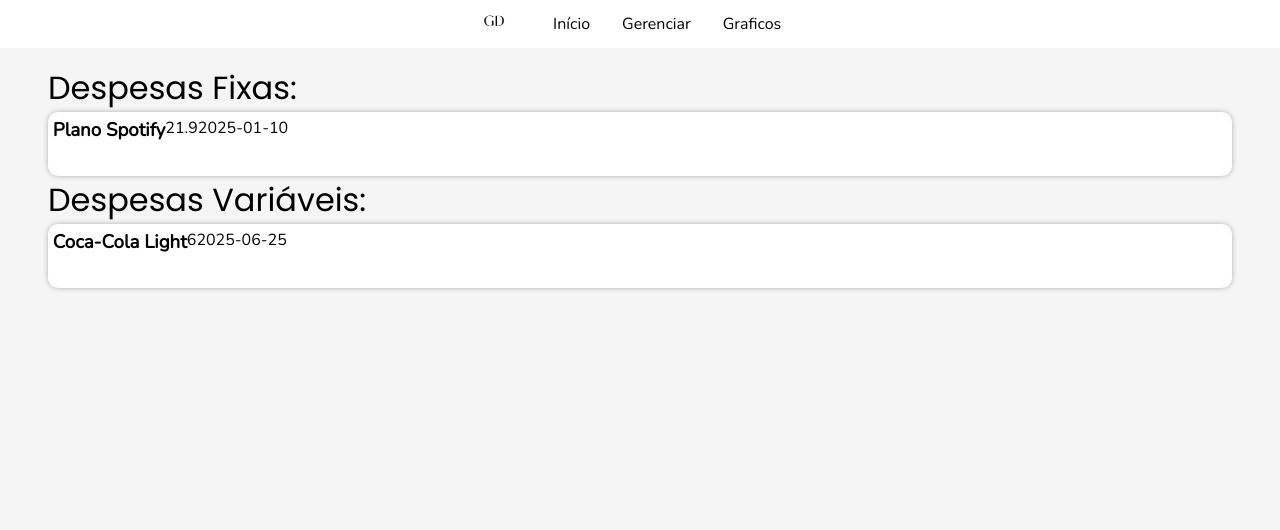
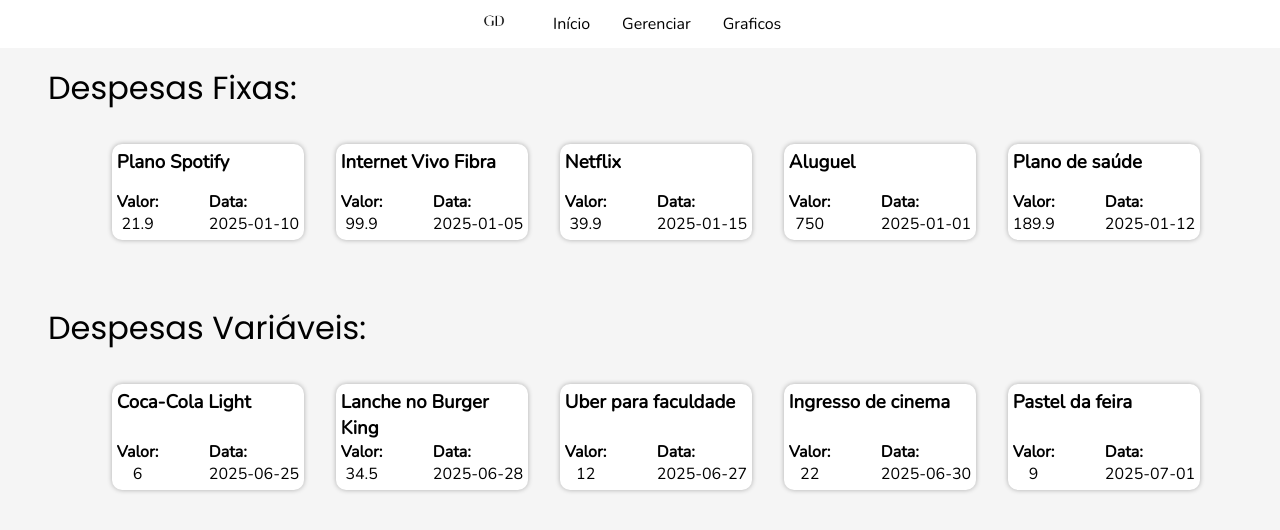
Before and after one commit to gustavonaida/Trabalho-DW2, a React (Vite) app: page / in a window 1280 px wide. Shown: the top 530 px of the page. Built offline with nearby package versions, Linux system fonts and the light colour scheme.

Commit message:
Visualizar itens completo

```diff
--- a/src/App.jsx
+++ b/src/App.jsx
@@ -14,12 +14,56 @@
         valor: 6,
         data: "2025-06-25",
       },
+      {
+        nome: "Lanche no Burger King",
+        valor: 34.5,
+        data: "2025-06-28",
+      },
+      {
+        nome: "Uber para faculdade",
+        valor: 12,
+        data: "2025-06-27",
+      },
+      {
+        nome: "Ingresso de cinema",
+        valor: 22,
+        data: "2025-06-30",
+      },
+      {
+        nome: "Pastel da feira",
+        valor: 9,
+        data: "2025-07-01",
+      },
     ],
     despesaFixa: [
       {
         nome: "Plano Spotify",
         valor: 21.9,
         data: "2025-01-10",
+        periodicidade: "mês",
+      },
+      {
+        nome: "Internet Vivo Fibra",
+        valor: 99.9,
+        data: "2025-01-05",
+        periodicidade: "mês",
+      },
+      {
+        nome: "Netflix",
+        valor: 39.9,
+        data: "2025-01-15",
+        periodicidade: "mês",
+      },
+      {
+        nome: "Aluguel",
+        valor: 750,
+        data: "2025-01-01",
+        periodicidade: "mês",
+      },
+      {
+        nome: "Plano de saúde",
+        valor: 189.9,
+        data: "2025-01-12",
         periodicidade: "mês",
       },
     ],
--- a/src/components/DespesaItem.jsx
+++ b/src/components/DespesaItem.jsx
@@ -4,8 +4,16 @@
   return (
     <div className="despesa-item">
       <h3>{dados.nome}</h3>
-      <p>{dados.valor}</p>
-      <p>{dados.data}</p>
+      <div className="despesa-item-descricao">
+        <div className="despesa-item-descricao-valor">
+          <h4>Valor:</h4>
+          <p>{dados.valor}</p>
+        </div>
+        <div className="despesa-item-descricao-data">
+          <h4>Data:</h4>
+          <p>{dados.data}</p>
+        </div>
+      </div>
     </div>
   );
 }
--- a/src/css/DespesaItem.css
+++ b/src/css/DespesaItem.css
@@ -1,10 +1,12 @@
 .despesa-item {
-  min-height: 4rem;
+  min-height: 6rem;
   min-width: 12rem;
   max-height: auto;
-  max-width: auto;
   padding: 0.3rem;
+  margin: 1rem;
   display: flex;
+  flex-direction: column;
+  justify-content: space-between;
   background-color: white;
   border-radius: 10px;
   box-shadow: 0px 0px 5px rgba(0, 0, 0, 0.3);
@@ -16,3 +18,15 @@
   transform: scale(1.05);
   transition: 0.3s ease;
 }
+
+.despesa-item-descricao {
+  display: flex;
+  align-items: center;
+  justify-content: space-between;
+}
+
+.despesa-item-descricao-valor {
+  display: flex;
+  align-items: center;
+  flex-direction: column;
+}
--- a/src/css/Home.css
+++ b/src/css/Home.css
@@ -27,7 +27,7 @@
   background-color: #f5f5f5;
 }
 
-.colunas {
+.container-despesa-fixa {
   display: flex;
   height: 100%;
   width: 100%;
```
